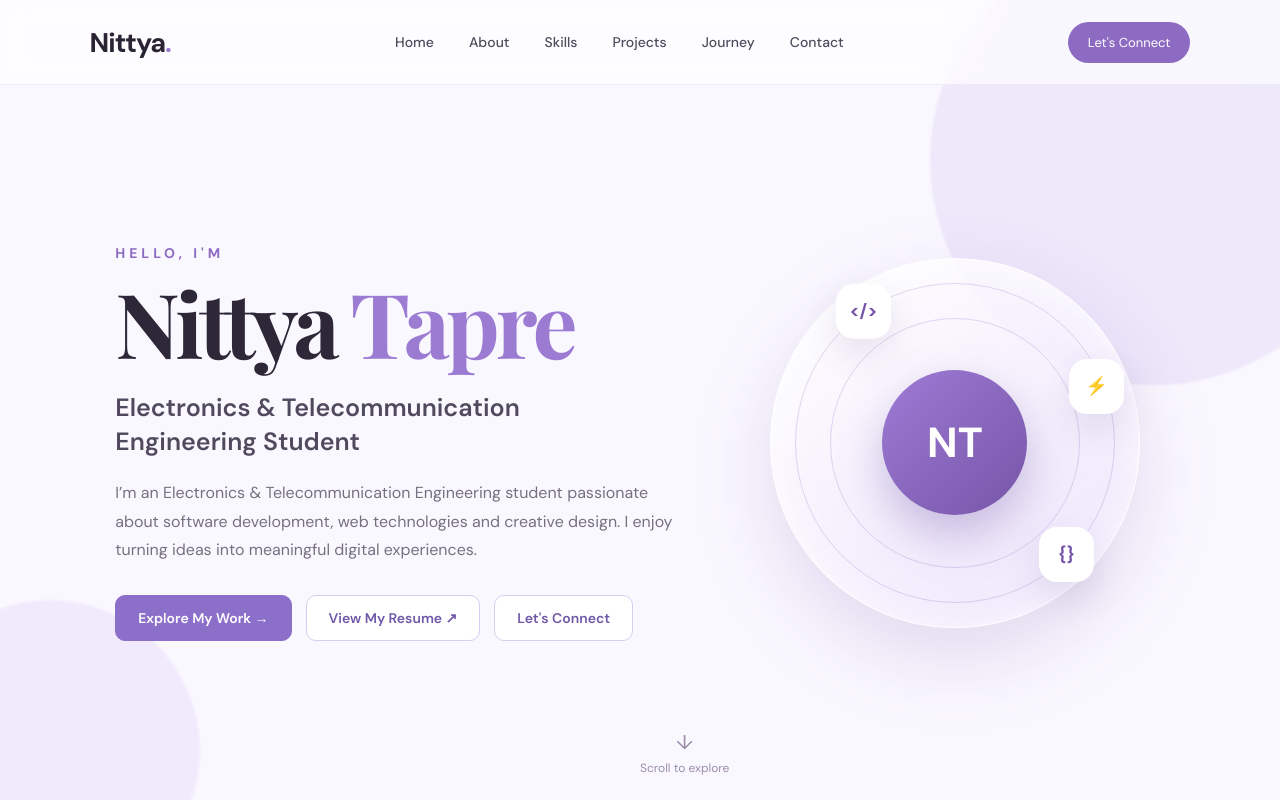
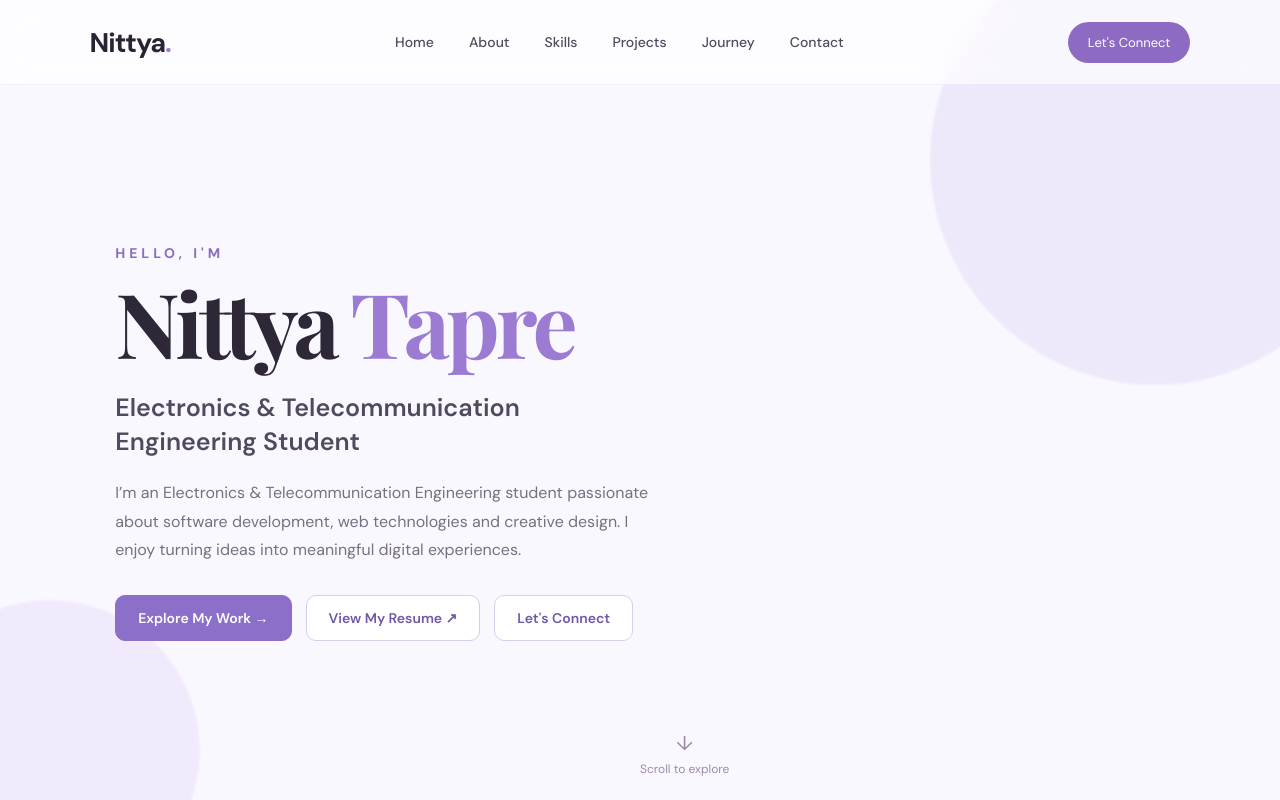
Before and after one commit to taprenittya-eng/nittya-portfolio, a React (Vite) app: page / in a window 1280 px wide. Shown: the top 800 px of the page. Built offline with nearby package versions, Linux system fonts and the light colour scheme.

Commit message:
Add flower shower animation

```diff
--- a/src/App.jsx
+++ b/src/App.jsx
@@ -6,6 +6,7 @@ import profile from "./assets/profile.jpeg";
 function App() {
   const [showScrollIndicator, setShowScrollIndicator] = useState(true);
   const [menuOpen, setMenuOpen] = useState(false);
+  const [showFlowerShower, setShowFlowerShower] = useState(true);
 
   useEffect(() => {
     const handleScroll = () => {
@@ -25,6 +26,15 @@ function App() {
     return () => {
       window.removeEventListener("scroll", handleScroll);
     };
+  }, []);
+
+  // One-time flower shower on page load / refresh
+  useEffect(() => {
+    const timer = setTimeout(() => {
+      setShowFlowerShower(false);
+    }, 3800);
+
+    return () => clearTimeout(timer);
   }, []);
 
   const closeMenu = () => {
@@ -232,72 +242,33 @@ function App() {
         </motion.div>
 
 
-        {/* Hero Visual */}
-
-        <motion.div
-          className="hero-visual"
-          initial={{ opacity: 0, scale: 0.8 }}
-          animate={{ opacity: 1, scale: 1 }}
-          transition={{
-            duration: 1,
-            delay: 0.2
-          }}
-        >
-
-          <div className="glass-card">
-
-            <motion.div
-              className="floating-icon icon-one"
-              animate={{
-                y: [0, -15, 0]
-              }}
-              transition={{
-                duration: 3,
-                repeat: Infinity,
-                ease: "easeInOut"
-              }}
-            >
-              {"</>"}
-            </motion.div>
-
-            <motion.div
-              className="floating-icon icon-two"
-              animate={{
-                y: [0, 15, 0]
-              }}
-              transition={{
-                duration: 3.5,
-                repeat: Infinity,
-                ease: "easeInOut"
-              }}
-            >
-              {"{}"}
-            </motion.div>
-
-            <motion.div
-              className="floating-icon icon-three"
-              animate={{
-                y: [0, -10, 0]
-              }}
-              transition={{
-                duration: 2.8,
-                repeat: Infinity,
-                ease: "easeInOut"
-              }}
-            >
-              {"⚡"}
-            </motion.div>
-
-            <div className="center-circle">
-              <span>NT</span>
-            </div>
-
-            <div className="orbit orbit-one"></div>
-            <div className="orbit orbit-two"></div>
-
+        {/* Flower Shower */}
+        {showFlowerShower && (
+          <div className="flower-shower" aria-hidden="true">
+            {Array.from({ length: 42 }, (_, index) => {
+              const flowers = ["✿", "❀", "✽", "✾", "❁"];
+              const flower = flowers[index % flowers.length];
+
+              return (
+                <span
+                  key={index}
+                  className={`falling-flower flower-${index % 2 === 0 ? "purple" : "pink"}`}
+                  style={{
+                    left: `${(index * 37) % 101}%`,
+                    animationDelay: `${(index % 14) * 0.14}s`,
+                    animationDuration: `${2.8 + (index % 6) * 0.22}s`,
+                    fontSize: `${12 + (index % 5) * 4}px`,
+                    transform: `rotate(${(index * 29) % 360}deg)`
+                  }}
+                >
+                  {flower}
+                </span>
+              );
+            })}
           </div>
-
-        </motion.div>
+        )}
+
+        <div className="hero-flower-placeholder" aria-hidden="true"></div>
 
 
         {/* Scroll Indicator */}
@@ -1572,6 +1543,86 @@ function App() {
 
       </footer>
 
+
+        <style>{`
+          .flower-shower {
+            position: fixed;
+            inset: 0;
+            width: 100vw;
+            height: 100vh;
+            overflow: hidden;
+            pointer-events: none;
+            z-index: 50;
+          }
+
+          .falling-flower {
+            position: absolute;
+            top: -40px;
+            font-family: Georgia, "Times New Roman", serif;
+            line-height: 1;
+            opacity: 0;
+            animation-name: flowerFall;
+            animation-timing-function: ease-in;
+            animation-fill-mode: forwards;
+            will-change: transform, top, opacity;
+          }
+
+          .flower-purple {
+            color: #8f6ac8;
+            text-shadow: 0 0 10px rgba(143, 106, 200, 0.18);
+          }
+
+          .flower-pink {
+            color: #e59ab8;
+            text-shadow: 0 0 10px rgba(229, 154, 184, 0.18);
+          }
+
+          @keyframes flowerFall {
+            0% {
+              top: -8vh;
+              opacity: 0;
+              transform: translate3d(0, -20px, 0) rotate(0deg);
+            }
+
+            12% {
+              opacity: 0.9;
+            }
+
+            78% {
+              opacity: 0.72;
+            }
+
+            100% {
+              top: 108vh;
+              opacity: 0;
+              transform: translate3d(35px, 0, 0) rotate(260deg);
+            }
+          }
+
+          .hero-flower-placeholder {
+            width: min(42vw, 520px);
+            height: min(42vw, 520px);
+            min-width: 320px;
+            min-height: 320px;
+          }
+
+          @media (max-width: 900px) {
+            .hero-flower-placeholder {
+              width: 320px;
+              height: 320px;
+              min-width: 280px;
+              min-height: 280px;
+            }
+          }
+
+          @media (prefers-reduced-motion: reduce) {
+            .falling-flower {
+              animation-duration: 0.01ms !important;
+              animation-iteration-count: 1 !important;
+            }
+          }
+        `}</style>
+
     </div>
   );
 }
```
